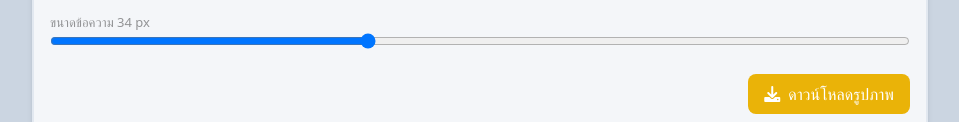
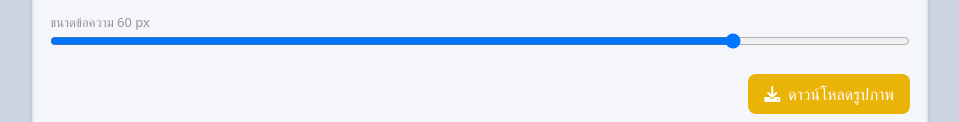
Before and after one commit to xcode9xx/New-sign-Bangkok-Text-Editor, a website: page public/index.html in a window 1280 px wide. Shown: the part 257-379 px from the top of the page, without its empty margins (160-1119 px from the left). Drawn offline with nearby package versions, Linux system fonts and the light colour scheme; no server answers; a web font is replaced by a local one.

Commit message:
Update index.html

```diff
--- a/public/index.html
+++ b/public/index.html
@@ -37,7 +37,7 @@
       </select>
 
       <p class="text-black/40 pt-2 text-[13px]">ขนาดข้อความ <span id="current-font-size">34</span> px</p>
-      <input type="range" min="12" max="72" value="34" class="w-full mb-2" id="fontSize">
+      <input type="range" min="12" max="72" value="60" class="w-full mb-2" id="fontSize">
     </div>
     <div class="flex justify-end ">
       <button onclick="downloadImage()" class="bg-yellow-500 hover:bg-yellow-600 text-white px-4 py-2 rounded-lg"><i class="fas fa-download mr-2"></i>ดาวน์โหลดรูปภาพ</button>
```
